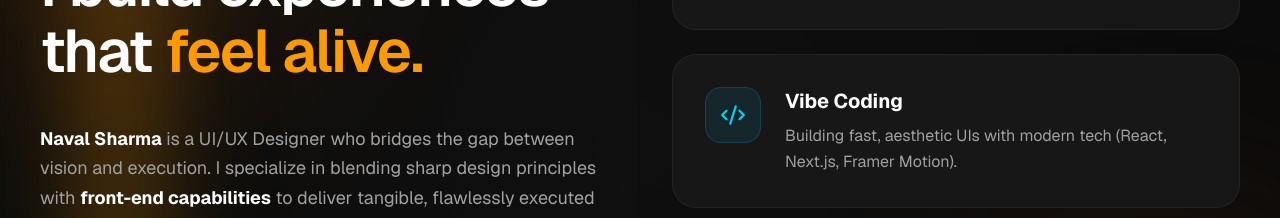
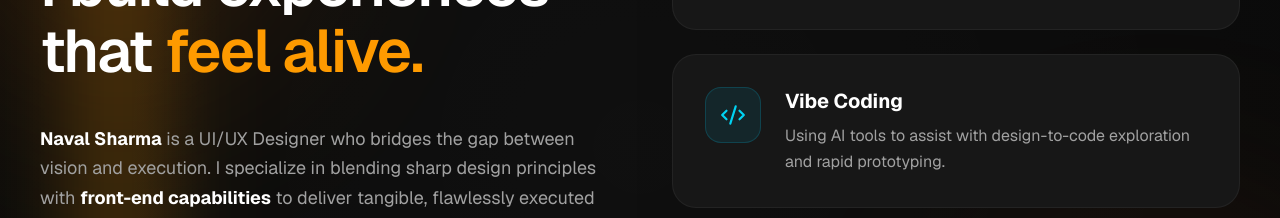
Before and after one commit to snaval29/my-portfolio, a Next.js app: page / in a window 1280 px wide. Shown: the part 1020-1238 px from the top of the page. Built offline with nearby package versions, Linux system fonts and the light colour scheme.

Commit message:
Fix about section

```diff
--- a/components/sections/About.tsx
+++ b/components/sections/About.tsx
@@ -19,7 +19,7 @@ export const About = () => {
             color: "text-cyan-400",
             bg: "bg-cyan-500/10",
             border: "border-cyan-500/20",
-            description: "Building fast, aesthetic UIs with modern tech (React, Next.js, Framer Motion).",
+            description: "Using AI tools to assist with design-to-code exploration and rapid prototyping.",
         },
         {
             title: "Creative Catalyst",
```
